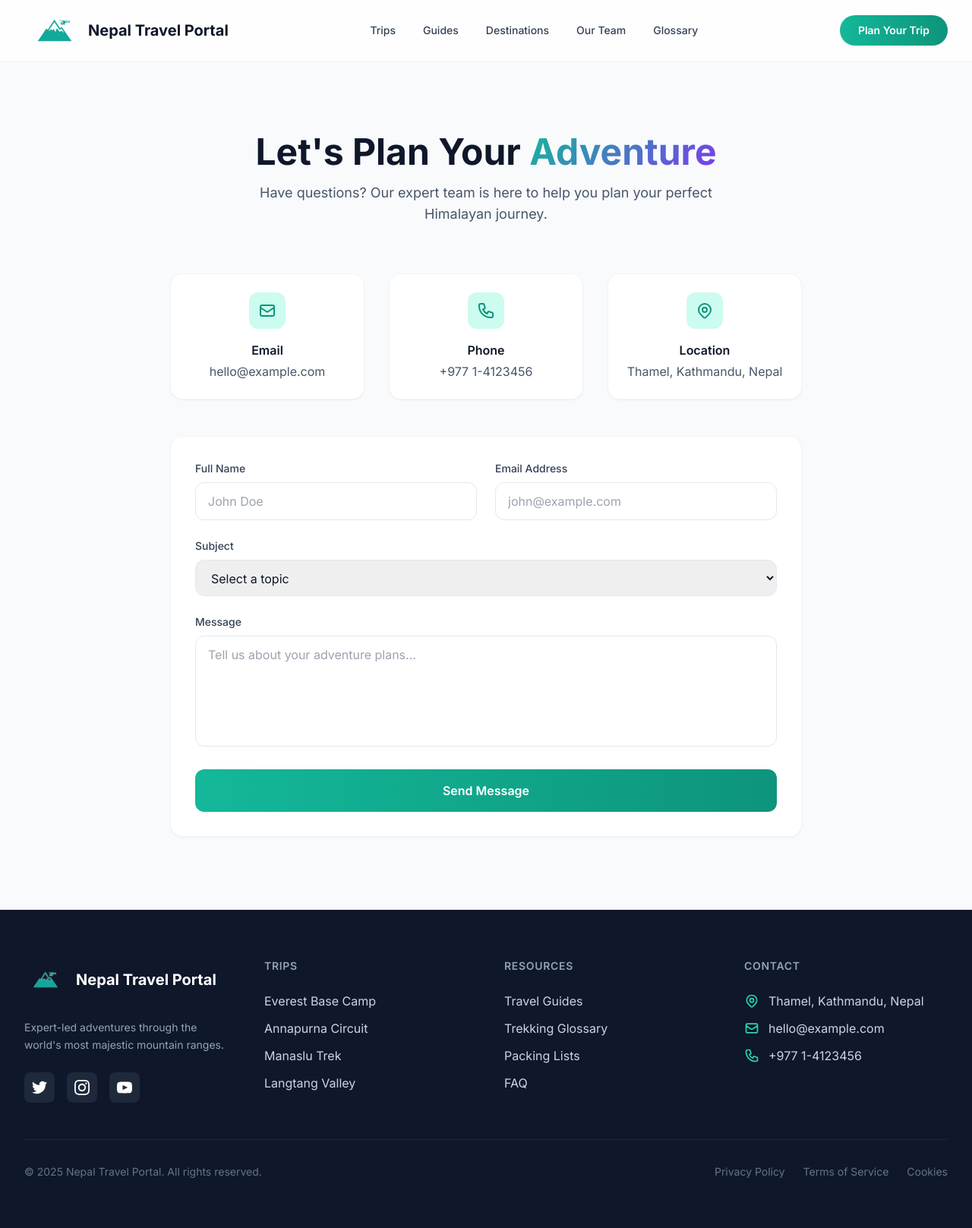
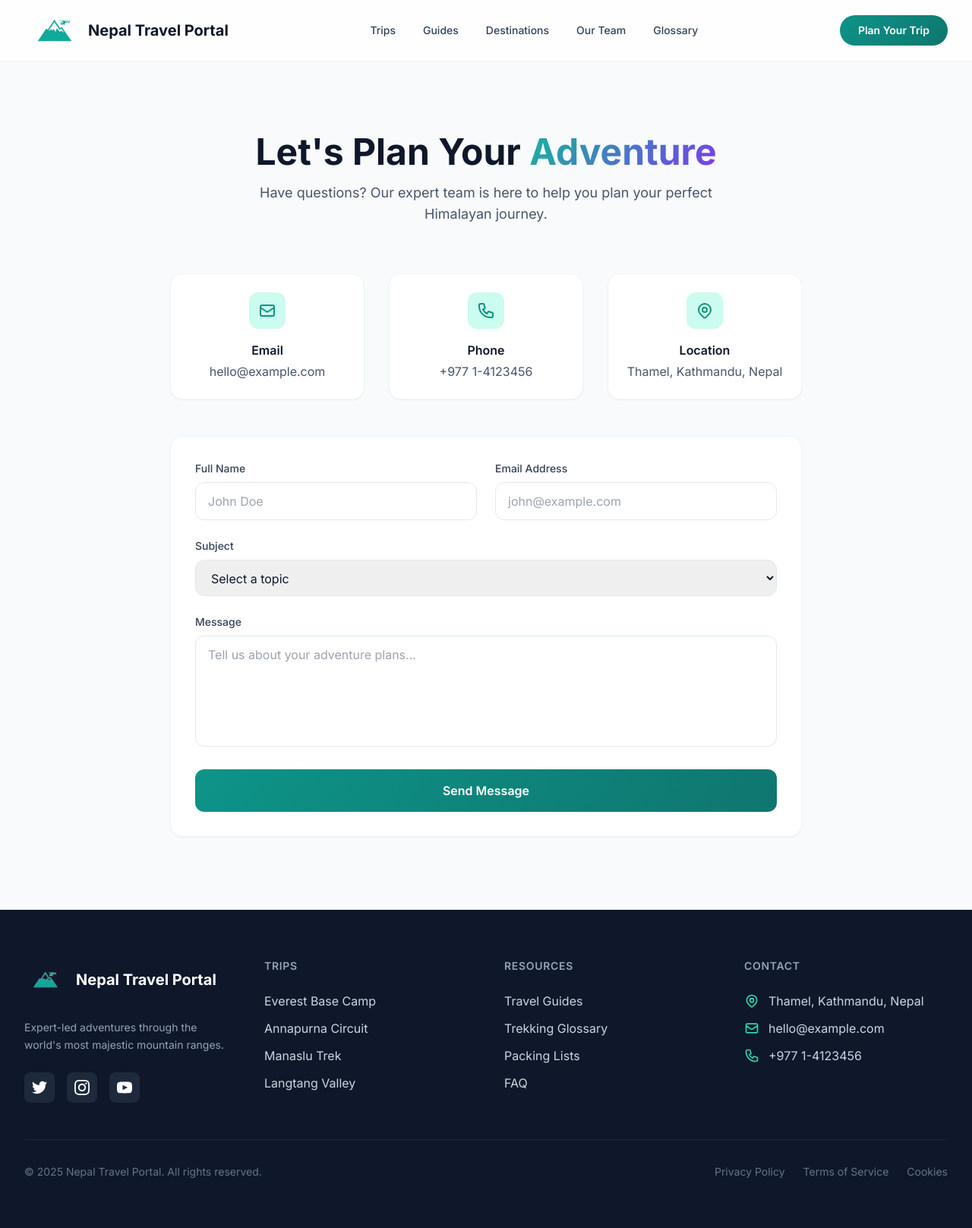
Before and after one commit to AashishDhakal/traverse, a Django app: page /contact/ in a window 1280 px wide. Shown: the whole page at 76% size. Run offline with Django 5.2, Linux system fonts and the light colour scheme; data that the repository does not hold is empty; some libraries are stand-ins or nearby versions.

Commit message:
feat: dynamic color theming, fix: revert UNFOLD to env vars

```diff
--- a/templates/base.html
+++ b/templates/base.html
@@ -8,6 +8,36 @@
     <!-- SEO Meta -->
         {% load meta %}
         {% include 'meta/meta.html' %}
+
+    <!-- Dynamic Theme Colors -->
+        <style>
+            :root {
+                --color-primary: {{ primary_color }};
+                --color-secondary: {{ secondary_color }};
+                --color-accent: {{ accent_color }};
+            }
+            .btn-primary {
+                background: linear-gradient(135deg, var(--color-primary), var(--color-secondary));
+            }
+            .btn-primary:hover {
+                box-shadow: 0 10px 25px -5px var(--color-primary);
+            }
+            .text-brand {
+                color: var(--color-primary);
+            }
+            .bg-brand {
+                background-color: var(--color-primary);
+            }
+            .border-brand {
+                border-color: var(--color-primary);
+            }
+            .gradient-text {
+                background: linear-gradient(135deg, var(--color-primary), var(--color-accent));
+                -webkit-background-clip: text;
+                -webkit-text-fill-color: transparent;
+                background-clip: text;
+            }
+        </style>
 
     <!-- Tailwind CSS via CDN (replace with compiled CSS in production) -->
         <script src="https://cdn.tailwindcss.com"></script>
@@ -166,7 +196,7 @@
 
                 <!-- CTA Button -->
                     <div class="hidden lg:flex items-center space-x-4">
-                        <a href="{% url 'core:contact' %}" class="px-6 py-2.5 bg-gradient-to-r from-himalaya-500 to-himalaya-600 text-white text-sm font-semibold rounded-full hover:shadow-lg hover:shadow-himalaya-500/30 transform hover:-translate-y-0.5">
+                        <a href="{% url 'core:contact' %}" class="px-6 py-2.5 btn-primary text-white text-sm font-semibold rounded-full hover:shadow-lg hover:shadow-himalaya-500/30 transform hover:-translate-y-0.5">
                             Plan Your Trip
                         </a>
                     </div>
@@ -199,7 +229,7 @@
                     <a href="{% url 'team:member_list' %}" class="block px-4 py-3 text-slate-700 hover:text-himalaya-600 hover:bg-himalaya-50 rounded-lg font-medium">Our Team</a>
                     <a href="{% url 'glossary:term_list' %}" class="block px-4 py-3 text-slate-700 hover:text-himalaya-600 hover:bg-himalaya-50 rounded-lg font-medium">Glossary</a>
                     <div class="pt-4">
-                        <a href="{% url 'core:contact' %}" class="block w-full text-center px-6 py-3 bg-gradient-to-r from-himalaya-500 to-himalaya-600 text-white font-semibold rounded-full">
+                        <a href="{% url 'core:contact' %}" class="block w-full text-center px-6 py-3 btn-primary text-white font-semibold rounded-full">
                             Plan Your Trip
                         </a>
                     </div>
--- a/templates/core/contact.html
+++ b/templates/core/contact.html
@@ -76,7 +76,7 @@
                         <textarea id="message" name="message" rows="5" class="w-full px-4 py-3 rounded-xl border border-slate-200 focus:ring-2 focus:ring-himalaya-500 focus:border-himalaya-500 transition-colors resize-none" placeholder="Tell us about your adventure plans..."></textarea>
                     </div>
 
-                    <button type="submit" class="w-full py-4 bg-gradient-to-r from-himalaya-500 to-himalaya-600 text-white font-semibold rounded-xl hover:shadow-lg hover:shadow-himalaya-500/30 transform hover:-translate-y-0.5 transition-all">
+                    <button type="submit" class="w-full py-4 btn-primary text-white font-semibold rounded-xl hover:shadow-lg hover:shadow-himalaya-500/30 transform hover:-translate-y-0.5 transition-all">
                         Send Message
                     </button>
                 </form>
--- a/templates/core/home.html
+++ b/templates/core/home.html
@@ -36,7 +36,7 @@
                 </p>
 
                 <div class="flex flex-col sm:flex-row gap-4 mb-16">
-                    <a href="{% url 'trips:trip_list' %}" class="px-8 py-4 bg-gradient-to-r from-himalaya-500 to-himalaya-600 text-white text-lg font-semibold rounded-full hover:shadow-xl hover:shadow-himalaya-500/30 transform hover:-translate-y-1 transition-all text-center">
+                    <a href="{% url 'trips:trip_list' %}" class="px-8 py-4 btn-primary text-white text-lg font-semibold rounded-full hover:shadow-xl hover:shadow-himalaya-500/30 transform hover:-translate-y-1 transition-all text-center">
                         {{ hero_cta_text }}
                     </a>
                 </a>
--- a/templates/trips/trip_detail.html
+++ b/templates/trips/trip_detail.html
@@ -246,7 +246,7 @@
                                 <p class="text-slate-500 mt-1">per person</p>
                             </div>
 
-                            <a href="{% url 'core:contact' %}" class="block w-full py-4 bg-gradient-to-r from-himalaya-500 to-himalaya-600 text-white text-center font-semibold rounded-xl hover:shadow-lg hover:shadow-himalaya-500/30 transform hover:-translate-y-0.5 transition-all mb-4">
+                            <a href="{% url 'core:contact' %}" class="block w-full py-4 btn-primary text-white text-center font-semibold rounded-xl hover:shadow-lg hover:shadow-himalaya-500/30 transform hover:-translate-y-0.5 transition-all mb-4">
                                 Book This Trip
                             </a>
 
```
Also changed, not shown: config/settings.py (+14 -8 lines).
